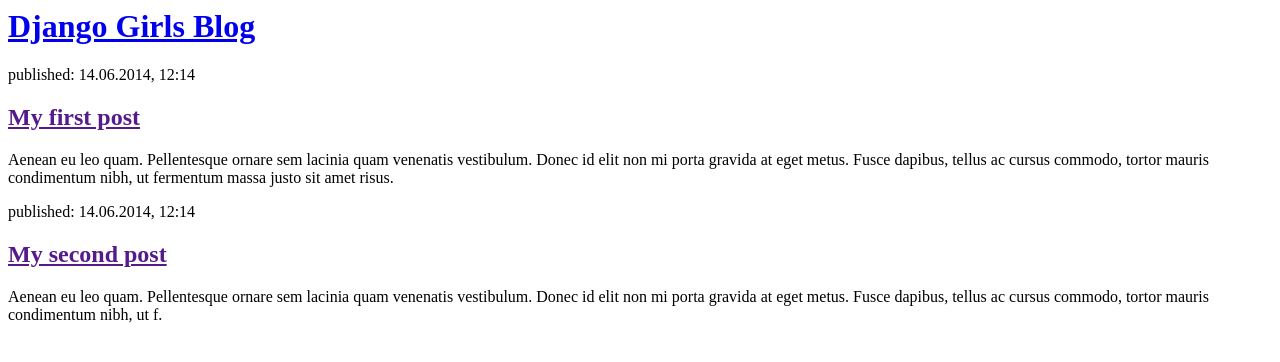
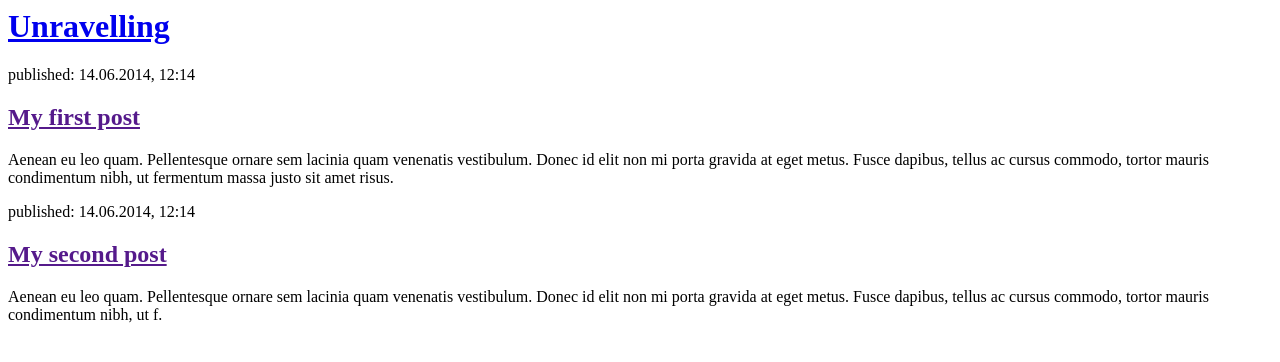
Before and after one commit to mmaina8/Python-Django-Blog, a Django app: page / in a window 1280 px wide. Shown: the top 362 px of the page. Run offline with Django 3.2, Linux system fonts and the light colour scheme.

Commit message:
Changed the HTML for the site

```diff
--- a/blog/templates/blog/post_list.html
+++ b/blog/templates/blog/post_list.html
@@ -1,10 +1,10 @@
 <html>
     <head>
-        <title>Django Girls blog</title>
+        <title>Unravelling</title>
     </head>
     <body>
         <div>
-            <h1><a href="/">Django Girls Blog</a></h1>
+            <h1><a href="/">Unravelling</a></h1>
         </div>
 
         <div>
```
